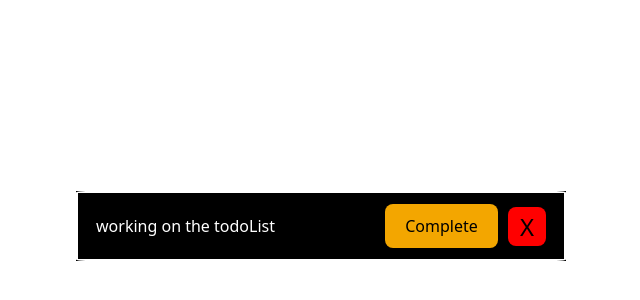
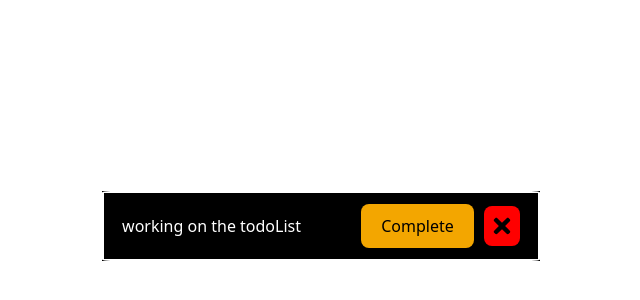
Before and after one commit to elisheva1885/ToDoList, a React (Vite) app: page / in a window 1280 px wide. Shown: the part 174-474 px from the top of the page, without its empty margins (319-959 px from the left). Built offline with nearby package versions, Linux system fonts and the light colour scheme.

Commit message:
fixing small staff the UI

```diff
--- a/package.json
+++ b/package.json
@@ -11,7 +11,8 @@
   },
   "dependencies": {
     "react": "^19.2.0",
-    "react-dom": "^19.2.0"
+    "react-dom": "^19.2.0",
+    "react-icons": "^5.6.0"
   },
   "devDependencies": {
     "@eslint/js": "^9.39.1",
--- a/src/components/Todo.tsx
+++ b/src/components/Todo.tsx
@@ -1,6 +1,8 @@
 //change to get the info from the context
+import { TiDelete } from "react-icons/ti";
 
 import './todo.css'
+import { FaTimes } from "react-icons/fa";
 export const ToDo = ()=> {
     const todo = {
         id: 1,
@@ -14,7 +16,9 @@ export const ToDo = ()=> {
         <div className="todo-box">
            <p className={todo.status==='pending'? 'description pending': 'description completed'}>{todo.description}  </p>
             <button className={todo.status==='pending'? 'button-pending': 'button-completed'} disabled = {todo.status!=='pending'} onClick={showClick}>{todo.status!=='pending'? 'Completed': 'Complete'}</button>
-            <button className="delete-button" onClick={showClick}>X</button>
+            <button className="delete-button" onClick={showClick}>    <FaTimes />
+
+</button>
         </div>
     )
 }
--- a/src/components/todo.css
+++ b/src/components/todo.css
@@ -15,7 +15,12 @@
     background-color: red;
     border-radius: 1px solid black;
     font-size: x-large;
-    padding: 2px 11px;
+    display: flex;
+    justify-content: center;
+    align-items: center;
+    padding: 7px 5px;
+
+    /* padding: 2px 11px; */
     /* margin: 8%; */
 }
 
@@ -28,7 +33,12 @@
 }
 
 .description {
-    flex-grow: 3;
-    margin-right: 50px;
+    /* flex-grow: 3;
+        width: 70%; */
+flex: 1;
+    /* /* margin-right: 50px; */
     padding-right: 50px;
+    /* justify-self: flex-start; */
+
+    text-align: left;
 }
```
Also changed, not shown: 1 other file (tests, documents, lock files or other folders).
